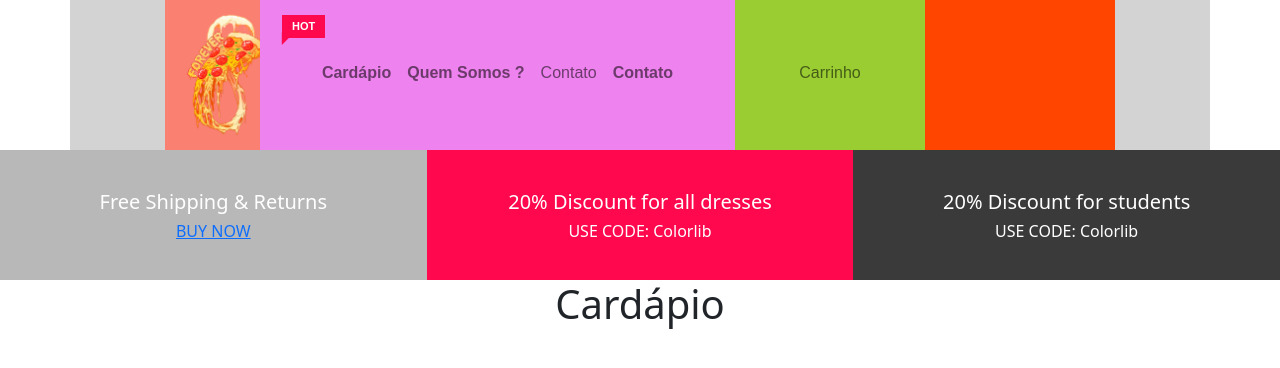
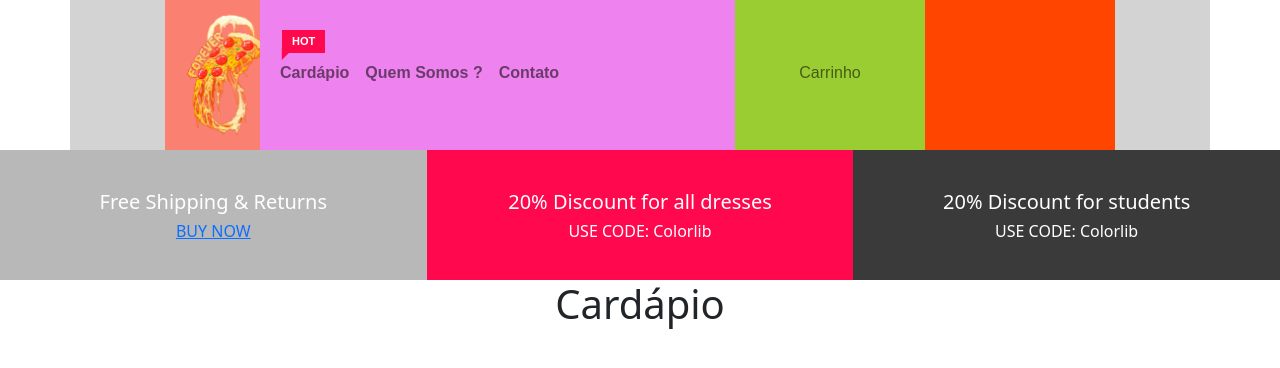
Before and after one commit to LucasAbucaterFiorido/Pizzaria-ecommerce, a PHP site: page / in a window 1280 px wide. Shown: the top 368 px of the page. Run offline with PHP 8.4, Linux system fonts and the light colour scheme; data that the repository does not hold is empty; some libraries are stand-ins or nearby versions.

Commit message:
feat: class configs

```diff
--- a/css/estilo.css
+++ b/css/estilo.css
@@ -69,7 +69,7 @@
     font-weight: 700;
     background-color: #ff084e;
     padding: 3px 10px;
-    top: -30px;
+    top: -15px;
     left: 10px;
 }
 
--- a/index.php
+++ b/index.php
@@ -32,20 +32,23 @@
 
                         <div class="col-5" style="background-color: violet;">
                             <!-- NavBar-top -->
-                            <nav class="navbar navbar-expand justify-content-center top_nav">
+                            <nav class="navbar navbar-expand top_nav"> <!-- 'justify-content-center' centraliza a nav-bar -->
                                 <ul class="navbar-nav">
                                     <li class="nav-item">
-                                        <a class="nav-link" href="#" id="filtro_tudo"><b>Cardápio</b></a>
+                                        <a class="nav-link" href="#" id="filtro_tudo">
+                                            <span class="karl-level">hot</span>
+                                            <b>Cardápio</b>
+                                        </a>
                                     </li>
                                     <li class="nav-item">
                                         <a class="nav-link" href="#" id="filtro_pizza"><b>Quem Somos ?</b></a>
                                     </li>
-                                    <li class="nav-item">
+                                    <!-- <li class="nav-item">
                                         <a class="nav-link" href="#">
                                             <span class="karl-level">hot</span>
                                             Contato
                                         </a>
-                                    </li>
+                                    </li> -->
                                     <li class="nav-item">
                                         <a class="nav-link" href="#" id="filtro_bebidas"><b>Contato</b></a>
                                     </li>
```
